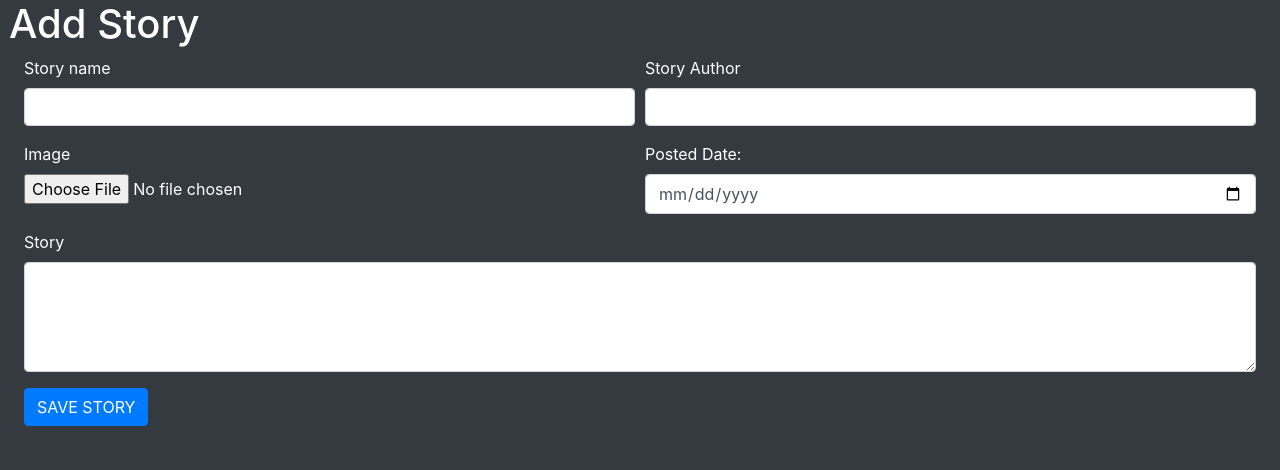
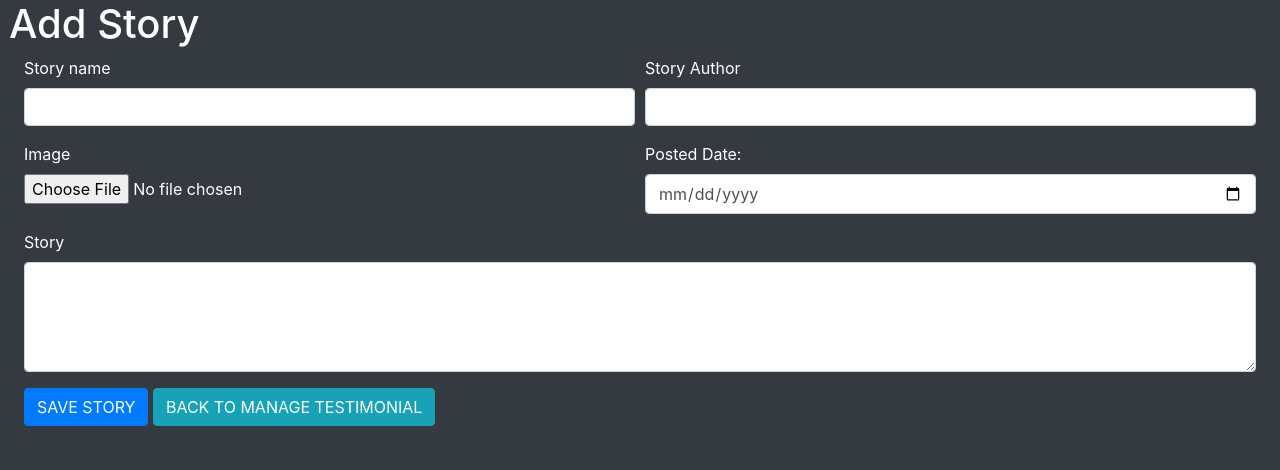
Before and after one commit to Kingsleyyong/Pandemonium-19, a PHP site: page /addStory.php in a window 1280 px wide. Shown: the part 24-494 px from the top of the page. Run offline with PHP 8.4, Linux system fonts and the light colour scheme.

Commit message:
mini request from jamond

```diff
--- a/admin/addStory.php
+++ b/admin/addStory.php
@@ -35,6 +35,7 @@
                 </div>
             </div>
             <input type="submit" name="savebtnstory" class="btn btn-primary" id="button" value="SAVE STORY">
+            <input type="submit" id="button1" value="BACK TO MANAGE TESTIMONIAL"  class="btn btn-info" onclick="location.href = 'manage testimonial.php'">
         </form>
 </body>
 </html>
```
